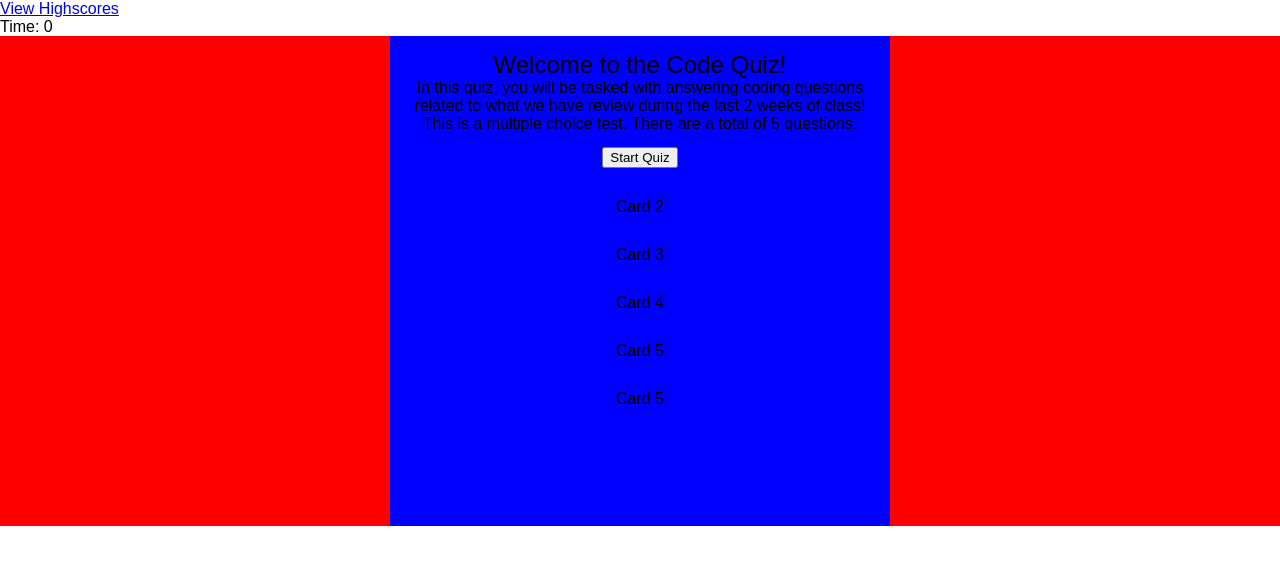
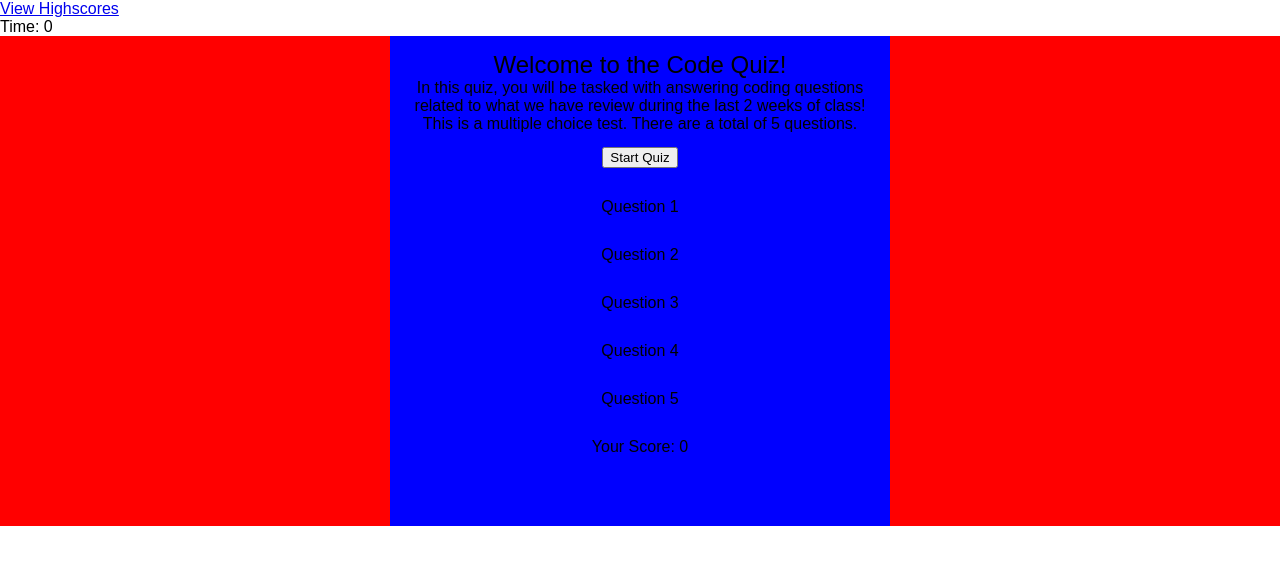
Before and after one commit to d606n6k/code-quiz, a plain HTML site: page index.html in a window 1280 px wide. Drawn offline with Linux system fonts and the light colour scheme.

Commit message:
added global variables for box handles inside of scripts.js

```diff
--- a/assets/scripts/scripts.js
+++ b/assets/scripts/scripts.js
@@ -1,6 +1,6 @@
 // GIVEN I am taking a code quiz
 // WHEN I click the start button
-// - I will need a start button in my html
+// - I will need a start button in my html - DONE
 //  - will I need to store all cards in an Object?
 // THEN a timer starts and I am presented with a question
 // - I will need to start the timer AND swap data-cards
@@ -13,6 +13,12 @@
 // WHEN the game is over
 // THEN I can save my initials and my score
 
+// Global Variable Handles
+var cardContainer = document.getElementById("#code-card-swapper");
+var cardStart = document.getElementById("card-start");
+var question = document.querySelector("card");
+
+// Quiz Start
 document.getElementById("quiz-start-btn").onclick = function(){quizStart()};
 
 function quizStart(){
--- a/index.html
+++ b/index.html
@@ -25,11 +25,12 @@
                     <p>In this quiz, you will be tasked with answering coding questions related to what we have review during the last 2 weeks of class! This is a multiple choice test. There are a total of 5 questions.</p>
                     <button id="quiz-start-btn">Start Quiz</button>
                 </div>
-                <div class="card" data-cards="hidden">Card 2</div>
-                <div class="card" data-cards="hidden">Card 3</div>
-                <div class="card" data-cards="hidden">Card 4</div>
-                <div class="card" data-cards="hidden">Card 5</div>
-                <div class="card highscores" data-cards="hidden">Card 5</div>
+                <div class="card" data-cards="hidden">Question 1</div>
+                <div class="card" data-cards="hidden">Question 2</div>
+                <div class="card" data-cards="hidden">Question 3</div>
+                <div class="card" data-cards="hidden">Question 4</div>
+                <div class="card" data-cards="hidden">Question 5</div>
+                <div class="card highscores" data-cards="hidden">Your Score: <span>0</span></div>
             </div>
         </div>
     </main>
```
